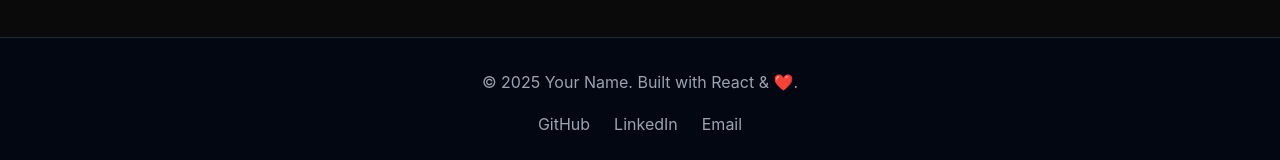
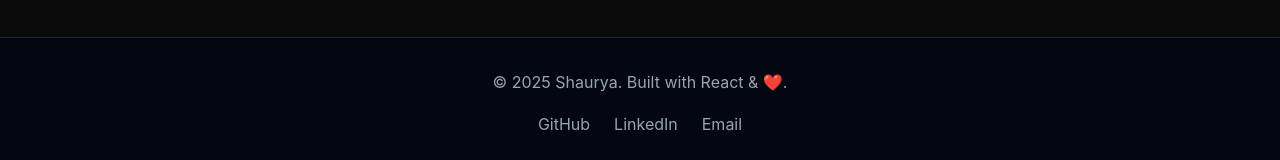
Before and after one commit to Shaurya-11011/My-Portfolio, a React (Create React App) app: page / in a window 1280 px wide. Shown: the part 3384-3544 px from the top of the page. Built offline with nearby package versions, Linux system fonts and the light colour scheme; the HTML template or start-up script is replaced by a standard one.

Commit message:
Update Footer.jsx

```diff
--- a/src/components/Footer.jsx
+++ b/src/components/Footer.jsx
@@ -6,7 +6,7 @@ const Footer = () => {
     <footer className="bg-gray-950 py-8 border-t border-gray-800">
       <div className="container mx-auto px-6 text-center">
         <p className="text-gray-400">
-          © {new Date().getFullYear()} Your Name. Built with React & ❤️.
+          © {new Date().getFullYear()} Shaurya. Built with React & ❤️.
         </p>
         <div className="flex justify-center gap-6 mt-4">
           <a
```
